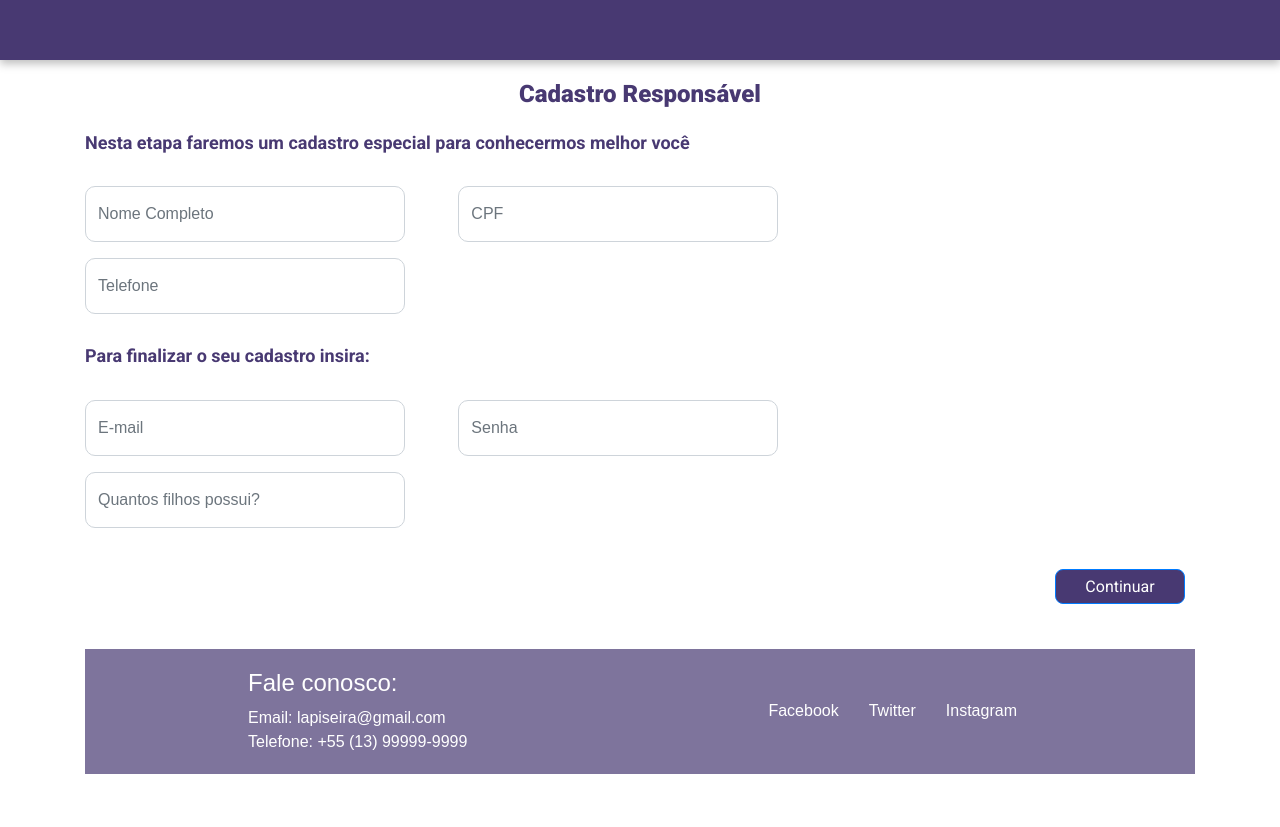
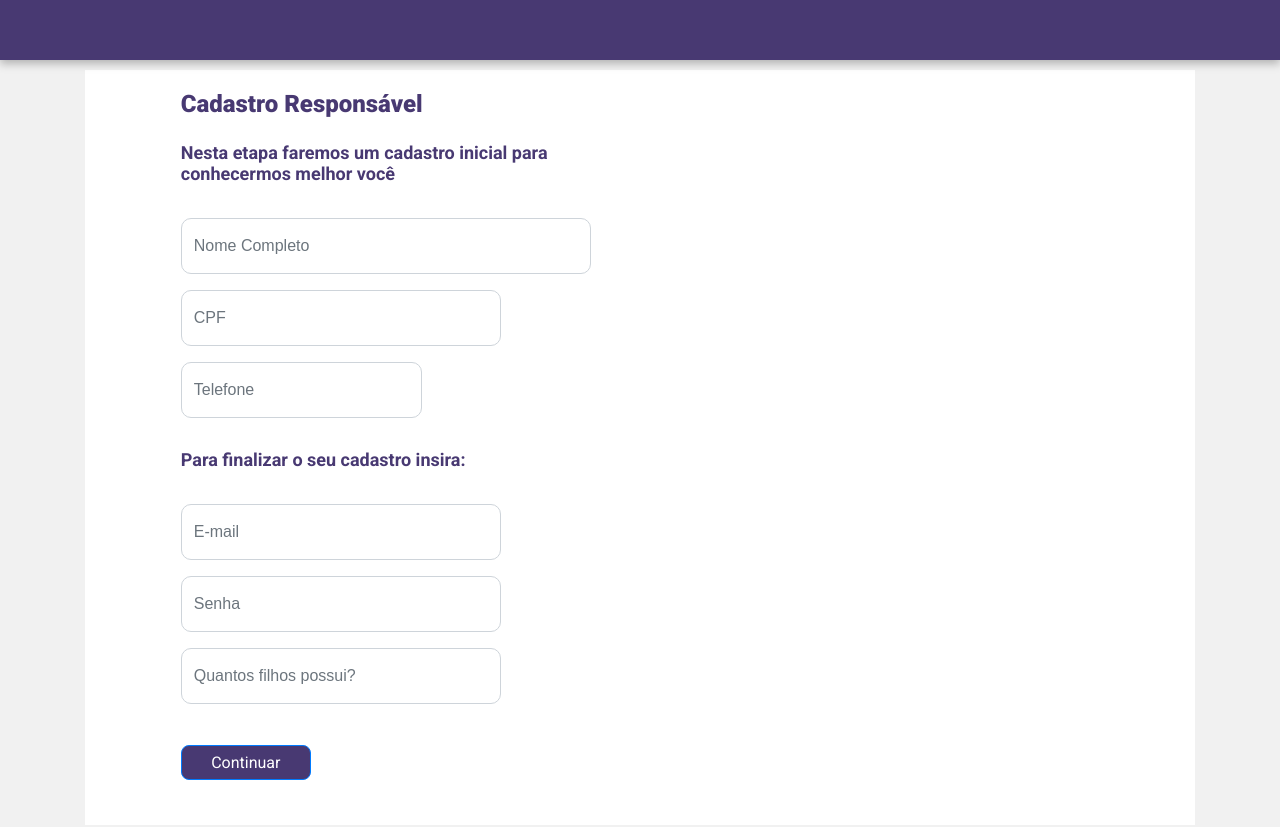
Before and after one commit to enzocsantos18/squad28, a React (Create React App) app in the folder frontend/: page /cadastroResponsavel in a window 1280 px wide. Shown: the top 827 px of the page. Built offline with nearby package versions, Linux system fonts and the light colour scheme.

Commit message:
Cadastro Responsavel Desktop
Responsividade Mobile e Desktop OK
Falta:
- Inserir a imagem em desktop
- Ajustar menu e rodapé

```diff
--- a/frontend/src/Routes.js
+++ b/frontend/src/Routes.js
@@ -10,6 +10,7 @@ function Routes() {
   return (
     <Router>
       <Switch>
+
         <Route path="/cadastroResponsavel" component={CadastroResponsavel} />
         <Route path="/" exact component={Home} />
         <Route path="/dashboard/store" component={DashboardStore}/>
--- a/frontend/src/pages/CadastroResponsavel/index.js
+++ b/frontend/src/pages/CadastroResponsavel/index.js
@@ -19,18 +19,21 @@ function CadastroResponsavel () {
   };
 
   return (
-      <>
+    <div className="main">
     <Header />
     <Container>
+
+        <Form className="formulario" noValidate validated={validated} onSubmit={handleSubmit}>
+
+            <div className="formMenor">
             <h1 className="titulo">Cadastro Responsável</h1>
             <Row>
                 <Col xs={9}>
-            <h2 className="subtitulo">Nesta etapa faremos um cadastro especial para conhecermos melhor você</h2>
+                    <h2 className="subtitulo1">Nesta etapa faremos um cadastro inicial para conhecermos melhor você </h2>
                 </Col>
             </Row>
-        <Form noValidate validated={validated} onSubmit={handleSubmit}>
             <Form.Row className="linhaForm1">
-            <Form.Group as={Col} md="4" controlId="validationCustom01">
+                <Form.Group className="campo" as={Col} md="4" controlId="validationCustom01">
                     <Form.Control
                         id="campoNome"
                         required
@@ -38,6 +41,8 @@ function CadastroResponsavel () {
                         placeholder="Nome Completo"
                     />
                 </Form.Group>
+            </Form.Row>
+            <Form.Row>
                 <Form.Group as={Col} md="4" controlId="validationCustom02">
                     <Form.Control
                         id="campoCPF"
@@ -63,8 +68,8 @@ function CadastroResponsavel () {
                 </Form.Group>
             </Form.Row>
             <Row>
-        <Col xs={9}>
-            <h2 className="subtitulo">Para finalizar o seu cadastro insira:</h2>
+                <Col xs={10}>
+                    <h2 className="subtitulo2">Para finalizar o seu cadastro insira:</h2>
                 </Col>
             </Row>
             <Form.Row className="linhaForm1">
@@ -79,6 +84,8 @@ function CadastroResponsavel () {
                         Gentileza informar um e-mail válido.
                     </Form.Control.Feedback>
                 </Form.Group>
+            </Form.Row>
+            <Form.Row>
                 <Form.Group as={Col} md="4" controlId="validationCustom02">
                     <Form.Control
                         id="campoSenha"
@@ -105,10 +112,13 @@ function CadastroResponsavel () {
                 </Form.Group>
             </Form.Row>
             <Button id="btnEnviar" type="submit">Continuar</Button>
+
+            </div>
         </Form>
+
+    </Container>
     <Footer />
-    </Container>
-    </>
+    </div>
   );
 }
 
--- a/frontend/src/pages/CadastroResponsavel/style.css
+++ b/frontend/src/pages/CadastroResponsavel/style.css
@@ -1,4 +1,11 @@
 @import url('https://fonts.googleapis.com/css2?family=Roboto:wght@400;500;700;900&display=swap');
+
+.main {
+    background-color: white;
+}
+
+
+/* MOBILE FIRST */
 
 .titulo {
     color: #483972;
@@ -9,16 +16,34 @@
     margin-top: 20px
 }
 
-.subtitulo {
+.subtitulo1 {
     color: #483972;
     font-family: 'Roboto', sans-serif;
     font-weight: 700;
     font-size: 18px;
     margin-top: 15px;
+    margin-left: 0%;
+}
+
+.subtitulo2 {
+    color: #483972;
+    font-family: 'Roboto', sans-serif;
+    font-weight: 700;
+    font-size: 18px;
+    margin-top: 15px;
+    margin-left: 0%;
+}
+
+.formulario {
+    display: flex;
+    justify-content: center;
+    align-items: center;
+    flex-direction: column;
 }
 
 .linhaForm1 {
     margin-top: 25px;
+    align-items: center;
 }
 
 #campoNome {
@@ -116,27 +141,136 @@
     border-radius: 8px;
     width: 130px;
     height: 35px;
-    align-self: flex-end;
-
-
     left: 13.08%;
     right: 12.31%;
     top: 22.86%;
     bottom: 22.86%;
-
     font-family: 'Roboto', sans-serif;
     font-style: normal;
     font-weight: normal;
     font-size: 16px;
     line-height: 19px;
-    /* identical to box height */
-
     text-align: center;
-
     color: #FFFFFF;
-
     float:right;
     margin-top: 25px;
     margin-right: 10px;
     margin-bottom: 45px;
 }
+
+
+@media only screen and (min-width: 371px) {
+    #btnEnviar {
+        background-color: #483972;
+        border-radius: 8px;
+        width: 130px;
+        height: 35px;
+        left: 13.08%;
+        right: 12.31%;
+        top: 22.86%;
+        bottom: 22.86%;
+        font-family: 'Roboto', sans-serif;
+        font-style: normal;
+        font-weight: normal;
+        font-size: 16px;
+        line-height: 19px;
+        text-align: center;
+        color: #FFFFFF;
+        float:left;
+        margin-top: 25px;
+        margin-bottom: 45px;
+    }
+
+}
+
+
+/* AJUSTES PARA DESKTOP */
+
+@media only screen and (min-width: 1001px) {
+    .main {
+      background-color: #F1F1F1;
+    }
+    .formulario {
+        background-color: white;
+
+    }
+    .formMenor {
+        margin-left: -30%;
+    }
+
+    .titulo {
+        color: #483972;
+        font-family: 'Roboto', sans-serif;
+        font-weight: 900;
+        font-size: 24px;
+        text-align: left;
+        margin-top: 20px;
+        margin-left: 0%;
+    }
+
+
+    .subtitulo1 {
+        color: #483972;
+        font-family: 'Roboto', sans-serif;
+        font-weight: 700;
+        font-size: 18px;
+        margin-top: 15px;
+        margin-left: 0%;
+    }
+
+    .subtitulo2 {
+        color: #483972;
+        font-family: 'Roboto', sans-serif;
+        font-weight: 700;
+        font-size: 18px;
+        margin-top: 15px;
+        margin-left: 0%;
+    }
+
+    #campoNome {
+        width: 410px;
+        height: 56px;
+        left: 20px;
+        top: 262px;
+        background: #FFFFFF;
+        border-radius: 10px;
+    }
+
+    #campoTel {
+        width: 241px;
+        height: 56px;
+        left: 20px;
+        top: 262px;
+        background: #FFFFFF;
+        border-radius: 10px;
+    }
+
+    #btnEnviar {
+        background-color: #483972;
+        border-radius: 8px;
+        width: 130px;
+        height: 35px;
+        left: 13.08%;
+        right: 12.31%;
+        top: 22.86%;
+        bottom: 22.86%;
+        font-family: 'Roboto', sans-serif;
+        font-style: normal;
+        font-weight: normal;
+        font-size: 16px;
+        line-height: 19px;
+        text-align: center;
+        color: #FFFFFF;
+        float:left;
+        margin-top: 25px;
+        margin-bottom: 45px;
+    }
+  }
+
+
+
+
+.campo {
+
+
+}
```
Also changed, not shown: frontend/public/images/responsavel.png (added). Lines whose indentation alone changed are shown as unchanged.
